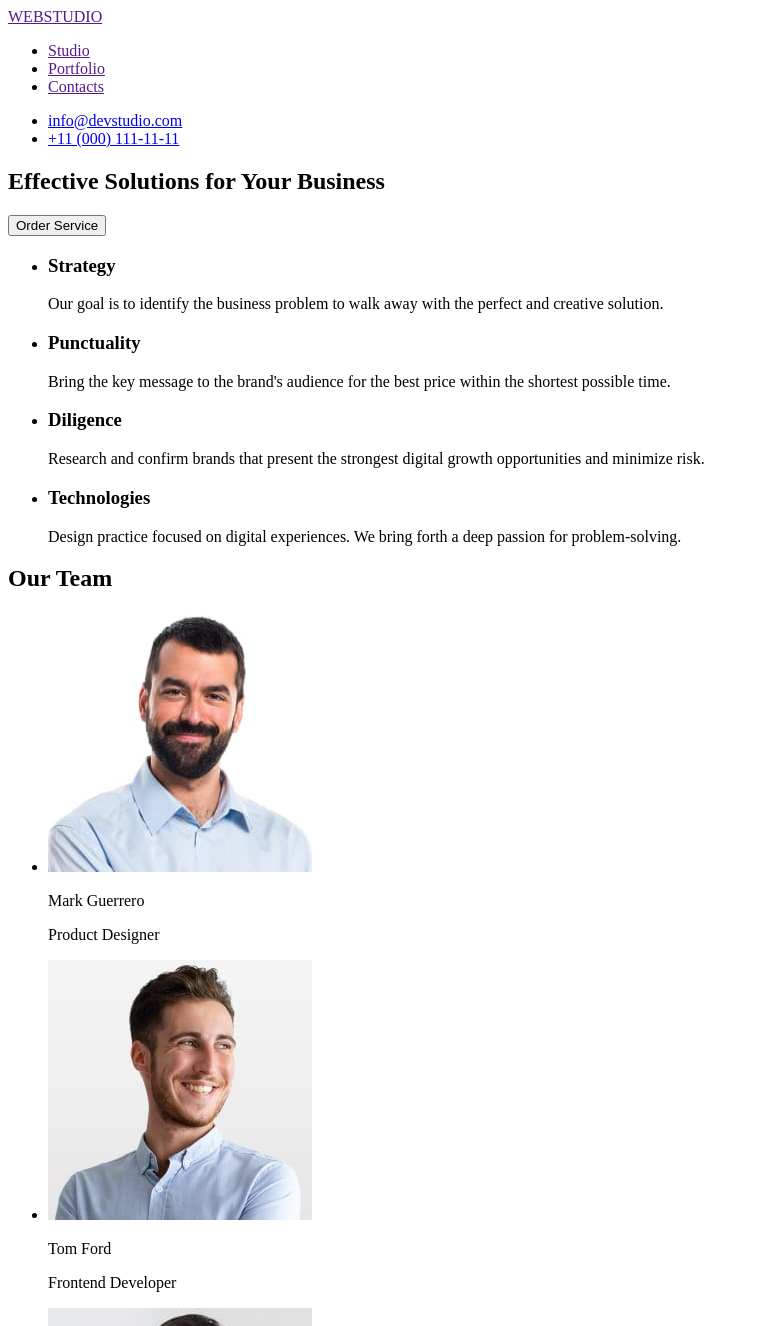
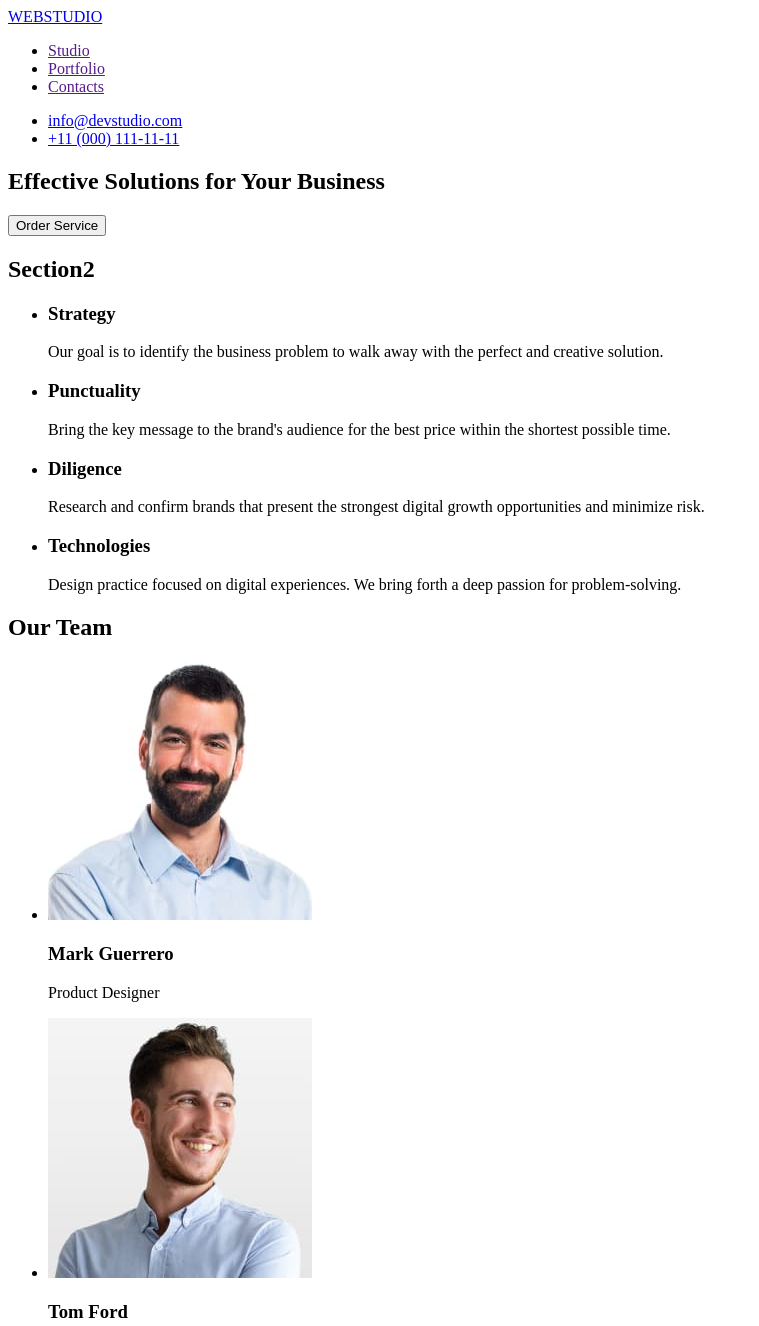
Before and after one commit to bladerunner320/goit-markup-hw-01, a plain HTML site: page index.html in a window 1280 px wide. Shown: the top 1326 px of the page, without its empty margins (0-759 px from the left). Drawn offline with Linux system fonts and the light colour scheme.

Commit message:
Fixed according to requirements

```diff
--- a/index.html
+++ b/index.html
@@ -8,8 +8,8 @@
   <body>
     <!--header-->
     <header>
-      <a href="" target="_self">WEBSTUDIO</a>
       <nav>
+        <a href="./index.html" target="_self">WEBSTUDIO</a>
         <ul>
           <li>
             <a href="">Studio</a>
@@ -41,6 +41,7 @@
       </section>
 
       <section>
+        <h2>Section2</h2>
         <ul>
           <li>
             <h3>Strategy</h3>
@@ -82,7 +83,7 @@
               width="264"
               height="260"
             />
-            <p>Mark Guerrero</p>
+            <h3>Mark Guerrero</h3>
             <p>Product Designer</p>
           </li>
           <li>
@@ -92,7 +93,7 @@
               width="264"
               height="260"
             />
-            <p>Tom Ford</p>
+            <h3>Tom Ford</h3>
             <p>Frontend Developer</p>
           </li>
           <li>
@@ -102,7 +103,7 @@
               width="264"
               height="260"
             />
-            <p>Camila Garcia</p>
+            <h3>Camila Garcia</h3>
             <p>Marketing</p>
           </li>
           <li>
@@ -112,7 +113,7 @@
               width="264"
               height="260"
             />
-            <p>Daniel Wilson</p>
+            <h3>Daniel Wilson</h3>
             <p>UI Designer</p>
           </li>
         </ul>
@@ -120,7 +121,7 @@
     </main>
     <!--footer-->
     <footer>
-      <a href="" target="_self">WEBSTUDIO</a>
+      <a href="./index.html">WEBSTUDIO</a>
       <p>
         Increase the flow of customers and sales for your business with digital
         marketing &amp; growth solutions.
```
